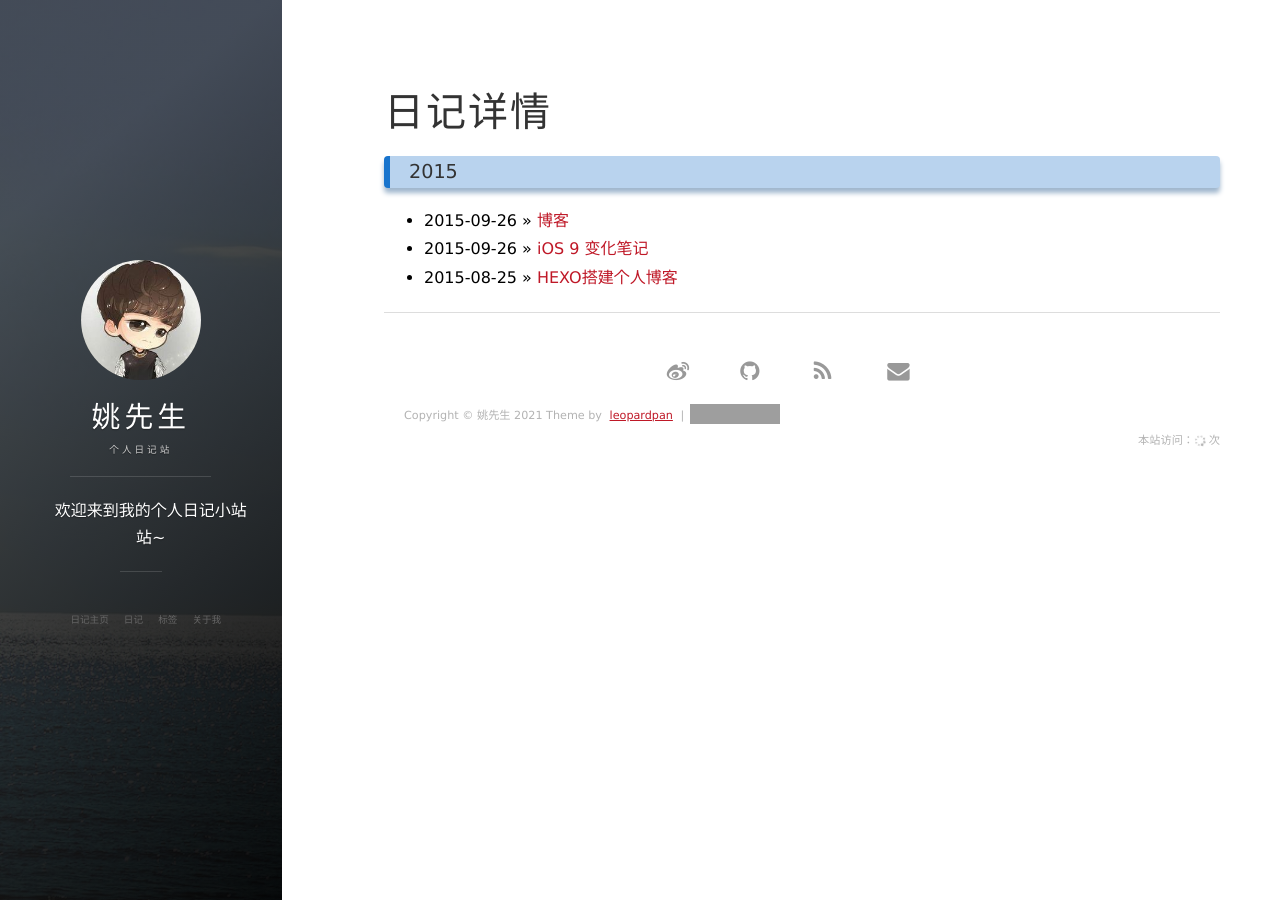
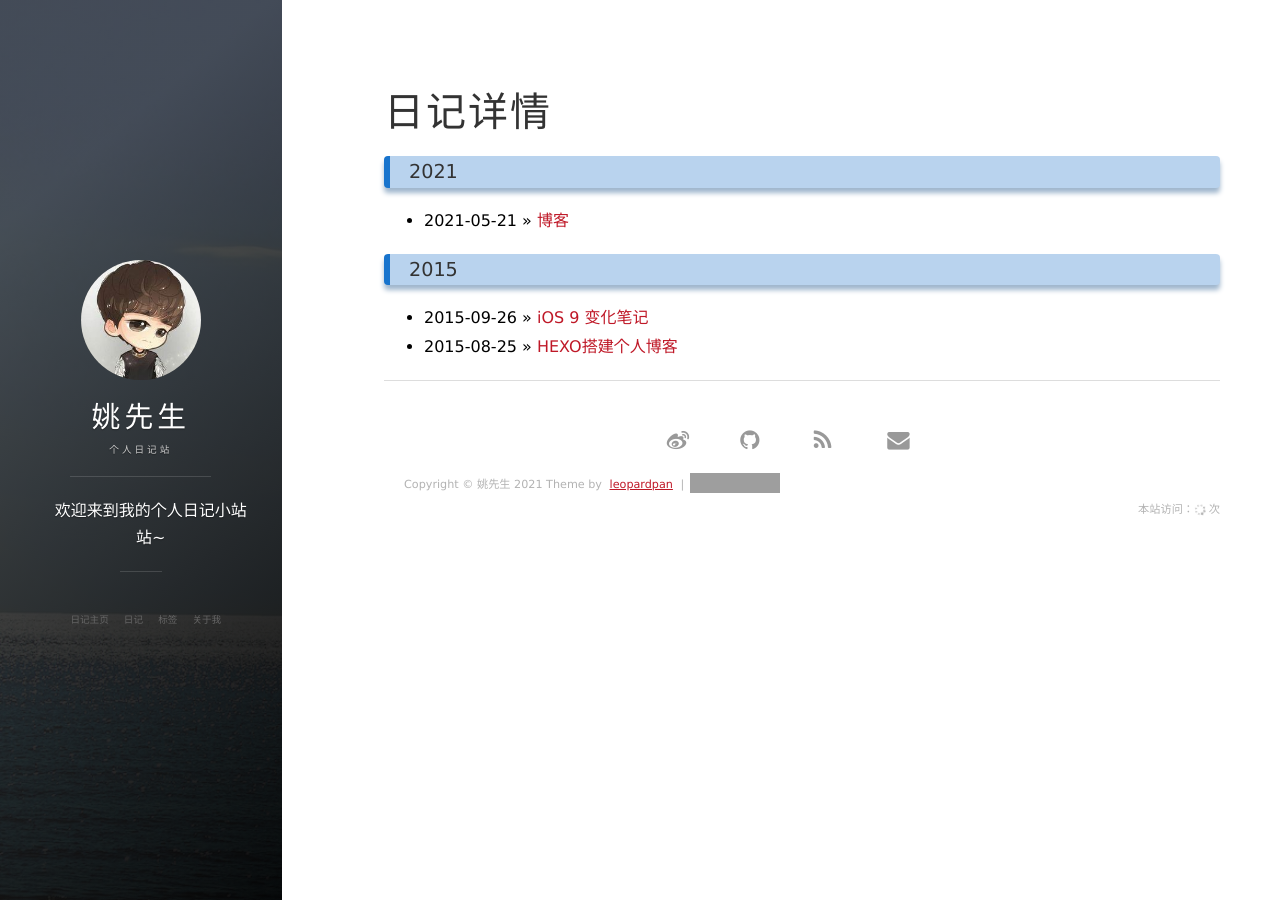
Before and after one commit to Killer-Yao/blog.github.io, a Jekyll site: the page built from archive.html, in a window 1280 px wide. Built offline with Jekyll 4.4.1, drawn with Linux system fonts in a browser that asks for light colours; nearby versions of some CDN libraries; comment, search, counter and statistics services are not loaded; grey boxes are pictures that could not be loaded.

Commit message:
Update 2021-5-21-17-53Note.md

```diff
--- a/_posts/2021-5-21-17-53Note.md
+++ b/_posts/2021-5-21-17-53Note.md
@@ -1,7 +1,7 @@
 ---
 layout: post
 title: "博客"
-date: 2015-09-26 18:15:06
+date: 2021-05-21 18:15:06
 description: "iOS9 博客申请"
 tag:
 ---
```
